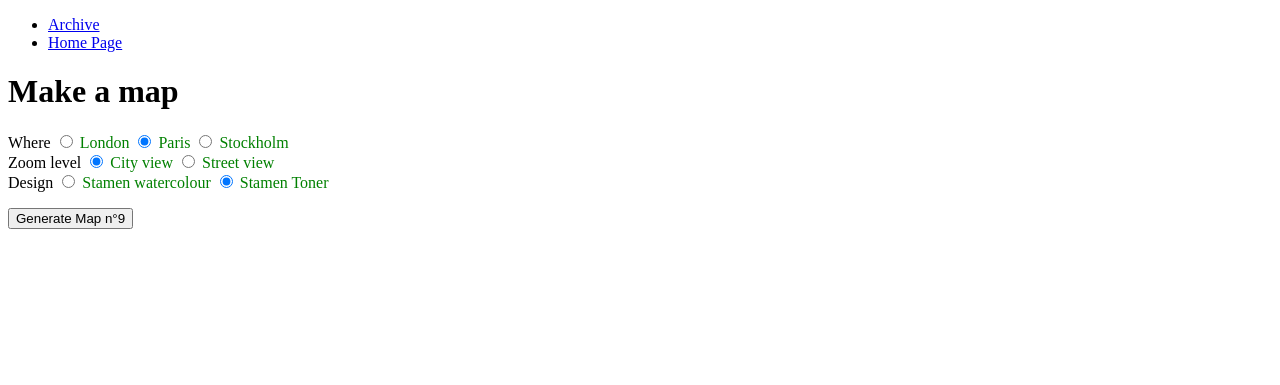
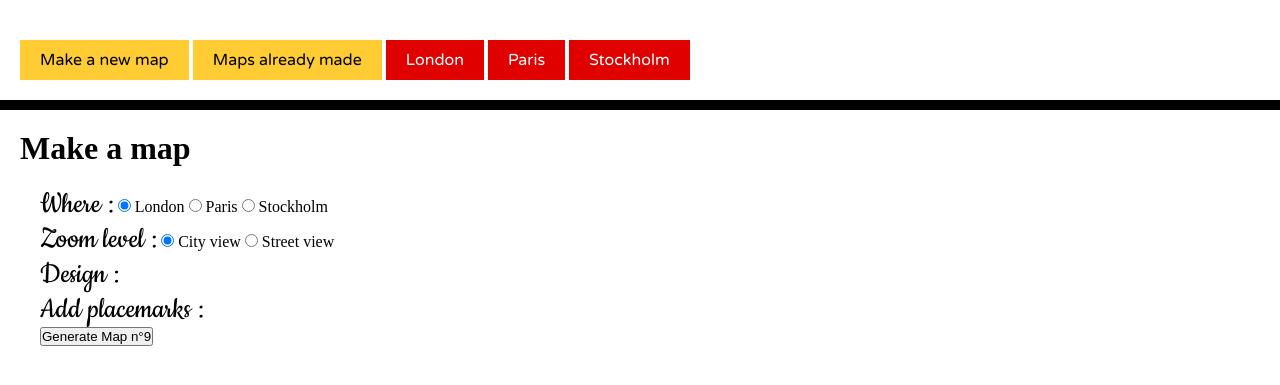
Before and after one commit to galvanic/MapGift, a Django app: page /mapg/ in a window 1280 px wide. Shown: the top 385 px of the page. Run offline with Django 3.2, Linux system fonts and the light colour scheme; data comes from the database, SQL or seed files in the repository; both versions use the stored data as it was after the commit; parts of the project's set-up code (start-up, migrations or seed data) failed here and were passed over.

Commit message:
Made some changes, and made it look prettier.

```diff
--- a/mapgift.py
+++ b/mapgift.py
@@ -22,6 +22,12 @@
 			I'm toying with the idea of turning this into a semi
 			web-app project, which will give me practice in coding
 			with web APIs, and doing web mapping.
+
+
+How this works
+
+		It's important to make the distinction between the map instance, and the map image.
+
 
 
 Future Improvements
@@ -86,7 +92,6 @@
 
 
 Idea for how to organise code:
-(What will I want to change later? technique)
 1. 	Draw a few map examples like the ones detailed above.
 	Make some very different and very similar ones.
 2. 	Write step by step code of how to make that map, for each map.
@@ -116,8 +121,28 @@
 	"Sweden":		((65.422, 0.483), 	(51.917, 35.640)),
 	"northEurope":	((70.348, -17.051), (43.005, 53.262)),
 	"Europe":		((77.542, -52.207), (20.961, 88.418)),
-	"world":		((85.021, -122.695),(-29.841, 158.555))
+	"world":		((85.021, -122.695),(-29.841, 158.555)),
+
+	"Stockholm":	((59.382, 17.931), 	(59.277, 18.206)),
+	"London":		((51.535, -0.239),	(51.45,	 -0.046)),
+	"Paris":		((48.902, 2.241),	(48.810, 2.429)),
+
+}	# "area_name":	(lat lon of top left corner, lat lon bottom right corner)
+
+CENTRE = {
+	"Stockholm":	(59.329444, 18.068611),
+	"London":		(51.507222, -0.1275),
+	"Paris":		(48.8567,	2.3508),
 }
+
+PROVIDERS = {	'osm': 		'OPENSTREETMAP',
+				'watercolor':'STAMEN_WATERCOLOR',
+				'toner':	'STAMEN_TONER',
+				'lines':	'STAMEN_TONER_LINES',
+				'lite':		'STAMEN_TONER_LITE',
+				'labels':	'STAMEN_TONER_LABELS',
+}
+
 
 # First, I need to convert the Geo data into Python objects I can use
 
@@ -135,7 +160,7 @@
 
 				I've chosen to use dictionaries:
 				[{'name':name, 'coor': (lat,lon), 'desc': description},
-				{'name':name, 'coor': (lat,lon), 'desc': description}]
+				 {'name':name, 'coor': (lat,lon), 'desc': description}]
 	"""
 	with open(filename, "r") as kmlfile:
 		"""
@@ -174,46 +199,44 @@
 
 
 
-def makeMap(provider="watercolor", mapbox="central", zoom=13):
+def makeMap(provider="watercolor", area_name="central", zoom=13, by_centre=False, map_size=(800,600)):
 	"""
 	zoom:	integer, the zoom level (altitude)
 			min 12; max 15 in this case
 
+	Returns a map instance (not image!)
 	"""
 	zoom = int(zoom)
 
-	shortcuts = {	'osm': 		'OPENSTREETMAP',
-					'watercolor':'STAMEN_WATERCOLOR',
-					'toner':	'STAMEN_TONER',
-					'lines':	'STAMEN_TONER_LINES',
-					'lite':		'STAMEN_TONER_LITE',
-					'labels':	'STAMEN_TONER_LABELS',}
-	provider = shortcuts[provider.lower()]
+	provider = PROVIDERS[provider.lower()]
 	provider = MM.builtinProviders[provider]()
-	"""
-	centre	 = (59.329444, 18.068611)	# lat (North), long (East)
-	width	 = 800
-	height	 = 600
 
-	m = MM.mapByCenterZoom(	provider,
-							MM.Geo.Location(*centre),
-							zoom,
-							MM.Core.Point(width, height))
-	print m.pointLocation(MM.Core.Point(0,0))
-	print m.pointLocation(MM.Core.Point(width,height))
-	"""
-	map_box = MAP_BOX[mapbox]
-	left_upper_corner  = MM.Geo.Location(*map_box[0])
-	right_lower_corner = MM.Geo.Location(*map_box[1])
+	if by_centre:
+		centre	 = CENTRE[area_name]
+		width	 = map_size[0]
+		height	 = map_size[1]
 
-	m = MM.mapByExtentZoom(	provider,
-							left_upper_corner,
-							right_lower_corner,
-							zoom)
+		m = MM.mapByCenterZoom(	provider,
+								MM.Geo.Location(*centre),
+								zoom,
+								MM.Core.Point(width, height))
+		print m.pointLocation(MM.Core.Point(0,0))			# to get the upper left corner geo coordinates
+		print m.pointLocation(MM.Core.Point(width,height))	# to get the lower right corner geo coordinates
+
+	else: # by box
+		map_box = MAP_BOX[area_name]
+		left_upper_corner  = MM.Geo.Location(*map_box[0])
+		right_lower_corner = MM.Geo.Location(*map_box[1])
+
+		m = MM.mapByExtentZoom(	provider,
+								left_upper_corner,
+								right_lower_corner,
+								zoom)
 	return m
 
 
 def drawMap(m, verbose=False):
+	"""Takes a map instance and 'draws' it by calling all the map tiles and stitching them together."""
 	map_image = m.draw(verbose)
 	return map_image
 
@@ -438,15 +461,16 @@
 	return map_image
 
 
-def main():
+def main(map_provider="watercolor", area_name="Stockholm", zoom=10):
 	placemark_params = ("circle", 100, "transparent")	# 0.2 for zoom15
 
-	m 	= makeMap("watercolor", "wTyresta", 12)
+	m 	= makeMap(map_provider, area_name, zoom, by_centre=True, map_size=(400,300))
+	img = drawMap(m)
 
-	img = assembleMap(("watercolor", "watercolor"), "wTyresta", 12, placemark_params)
+	# img = assembleMap(("watercolor", "watercolor"), "wTyresta", 12, placemark_params)
 
-	img = addViewport(m, img, MAP_BOX["central"], 5)
-	img = addViewport(m, img, MAP_BOX["wKista"], 10)
+	# img = addViewport(m, img, MAP_BOX["central"], 5)
+	# img = addViewport(m, img, MAP_BOX["wKista"], 10)
 	return img
 
 
--- a/mysite/mapg/static/mapg/style.css
+++ b/mysite/mapg/static/mapg/style.css
@@ -1,10 +1,71 @@
-
-
-label {
-	color: green;
+* {
+	margin: 0;
+	padding: 0;
 }
 
-img {
-	height: 500px;
+header {
+	height: 100px;
+	border-bottom: 10px solid black;
+}
+
+header > ul {
+	margin: 40px 20px;
+}
+
+header li a, header li li a, header li li {
+	display: inline-block;
+	padding: 10px 20px;
+	font-family: 'Varela Round', sans-serif;
+}
+
+header li a {
+	background-color: #FFCC33;
+}
+
+header li li a, header li li {
+	background-color: #E00000;
+	color: white;
+}
+
+div#content {
+	margin: 20px;
+}
+
+form {
+	margin: 20px;
+}
+
+form p *:not(label), .label {
+	font-family: 'Dancing Script', cursive;
+	font-family: 'Cookie', cursive;
+	font-size: 2em;
+}
+
+.label:after {
+	content: " :";
+}
+
+a {
+	color: black;
+	text-decoration: none;
+}
+
+li img {
+	height: 150px;
 	width: auto;
+	border: solid black 1px;
+	margin: 6px 8px 0 0;
+	padding: 2px;
 }
+
+ol li li:not(.img) {
+	display: none;
+}
+
+li, header ul {
+	display: inline-block;
+}
+
+ol li {
+	list-style: none;
+}
--- a/mysite/mapg/templates/base.html
+++ b/mysite/mapg/templates/base.html
@@ -3,6 +3,9 @@
 <!DOCTYPE html>
 <html lang="en">
 <head>
+	<link href='http://fonts.googleapis.com/css?family=Dancing+Script:700' rel='stylesheet' type='text/css'>
+	<link href='http://fonts.googleapis.com/css?family=Cookie' rel='stylesheet' type='text/css'>
+	<link href='http://fonts.googleapis.com/css?family=Varela+Round' rel='stylesheet' type='text/css'>
     <link rel="stylesheet" type="text/css" href="{% static 'mapg/style.css' %}" />
     <title>{% block title %}Make your own maps{% endblock %}</title>
 </head>
@@ -10,10 +13,18 @@
 <body>
 	<header>
 		<ul>
-			<li><a href="{% url 'mapg:archive' %}">Archive</a></li>
-			<li><a href="{% url 'mapg:index' %}">Home Page</a></li>
+			<li><a href="{% url 'mapg:index' %}">Make a new map</a></li>
+			<li><a href="{% url 'mapg:archive' %}">Maps already made</a>
+				<ul>
+					<li>London</li>
+					<li>Paris</li>
+					<li>Stockholm</li>
+				</ul>
+			</li>
+			<!-- Oooh could filter maps in archive by location -->
 		</ul>
 	</header>
-    {% block content %}{% endblock %}
+
+	<div id="content">{% block content %}{% endblock %}</div>
 </body>
 </html>
--- a/mysite/mapg/templates/mapg/index.html
+++ b/mysite/mapg/templates/mapg/index.html
@@ -10,27 +10,32 @@
 	<p>
 		<!-- <label for="where">Where</label>
 		<input type="text" name="where" id="where" placeholder="best city: London ;)" autofocus /> -->
-		Where
-		<input type="radio" name="where" value="london" id="london" />
-		<label>London</label>
-		<input type="radio" name="where" value="paris" id="paris" checked/>
-		<label>Paris</label>
+		<span class="label">Where</span>
+		<input type="radio" name="where" value="london" id="london" checked/>
+		<label for="london">London</label>
+		<input type="radio" name="where" value="paris" id="paris" />
+		<label for="paris">Paris</label>
 		<input type="radio" name="where" value="stockholm" id="stockholm" />
-		<label>Stockholm</label>
+		<label for="stockholm">Stockholm</label>
 		<br />
 
-		Zoom level
-		<input type="radio" name="zoom" value="10" id="10" checked/>
-		<label>City view</label>
-		<input type="radio" name="zoom" value="12" id="12" />
-		<label>Street view</label>
+		<span class="label">Zoom level</span>
+		<input type="radio" name="zoom" value="12" id="12" checked/>
+		<label for="12">City view</label>
+		<input type="radio" name="zoom" value="14" id="14" />
+		<label for="14">Street view</label>
 		<br />
 
-		Design
-		<input type="radio" name="design" value="watercolour" id="watercolour" />
-		<label>Stamen watercolour</label>
-		<input type="radio" name="design" value="toner" id="toner" checked/>
-		<label>Stamen Toner</label>
+		<!-- Automatically generate this map provider list from the mapgift.py file -->
+		<span class="label">Design</span>
+		{% for shortcut, name in providers.iteritems %}
+			<input type="radio" name="design" value="{{ shortcut }}" id="{{ shortcut }}" />
+			<label for="{{ shortcut }}">{{ name|lower }}</label>
+		{% endfor %}
+		<br />
+
+		<span class="label">Add placemarks</span>
+		<!-- Allow option to upload kml file -->
 
 	</p>
 	<input type="submit" value="Generate Map n°{{ next_map_id }}" />
--- a/mysite/mapg/views.py
+++ b/mysite/mapg/views.py
@@ -12,7 +12,10 @@
 
 def update_map_list():
     map_list = Map.objects.order_by('-pub_date')
-    context = {'map_list': map_list, 'next_map_id': len(map_list)+1, }
+    context = { 'map_list': map_list,
+                'next_map_id': len(map_list)+1,
+                'providers': mapgift.PROVIDERS,
+                }
     return context
 
 
@@ -25,22 +28,24 @@
 def assemble(request, map_id):
     # if there are no values or the values don't work, use default ones, for the moment, should re-ask at least location
     try:
+        where  = request.POST['where'].title()
+        zoom   = int(request.POST['zoom'])
+        design = request.POST['design']
         m = Map(
-            area_name = request.POST['where'],
-            zoom = int(request.POST['zoom']),
-            map_provider = request.POST['design'],
+            area_name = where,
+            zoom = zoom,
+            map_provider = design,
             pub_date = timezone.now()
             )
         m.save() # add map to the database
-        m_img = mapgift.main()
-    except (Placemark.DoesNotExist):
+        m_img = mapgift.main(map_provider=design, area_name=where, zoom=zoom)
+    except Exception:
         return render(request, 'mapg/index.html', update_map_list())
     else:
         # ok this url is a disaster, wtf
         mapgift.saveMap(m_img, "/Users/jc5809/Dropbox/Programming/Projects/MapGift/mysite/mapg/static/mapg/images/map_images/", "map"+str(map_id), False, True)
-        # create the map object and put it in the database !
 
-    return HttpResponseRedirect(reverse('mapg:detail', args=(map_id,)))
+    return HttpResponseRedirect(reverse('mapg:detail', args=(map_id, )))
 
 def detail(request, map_id):
     m = get_object_or_404(Map, pk=map_id)
```
Also changed, not shown: mysite/mapg/templates/mapg/archive.html (+14 -4 lines), mysite/db.sqlite3, 1 other file.
